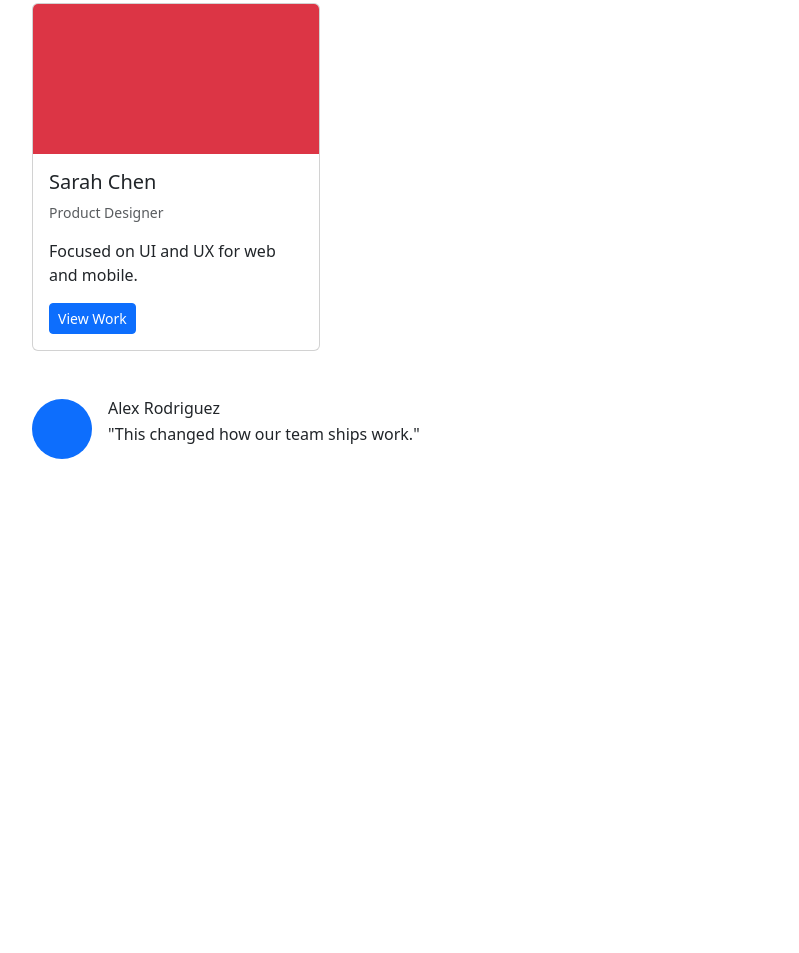
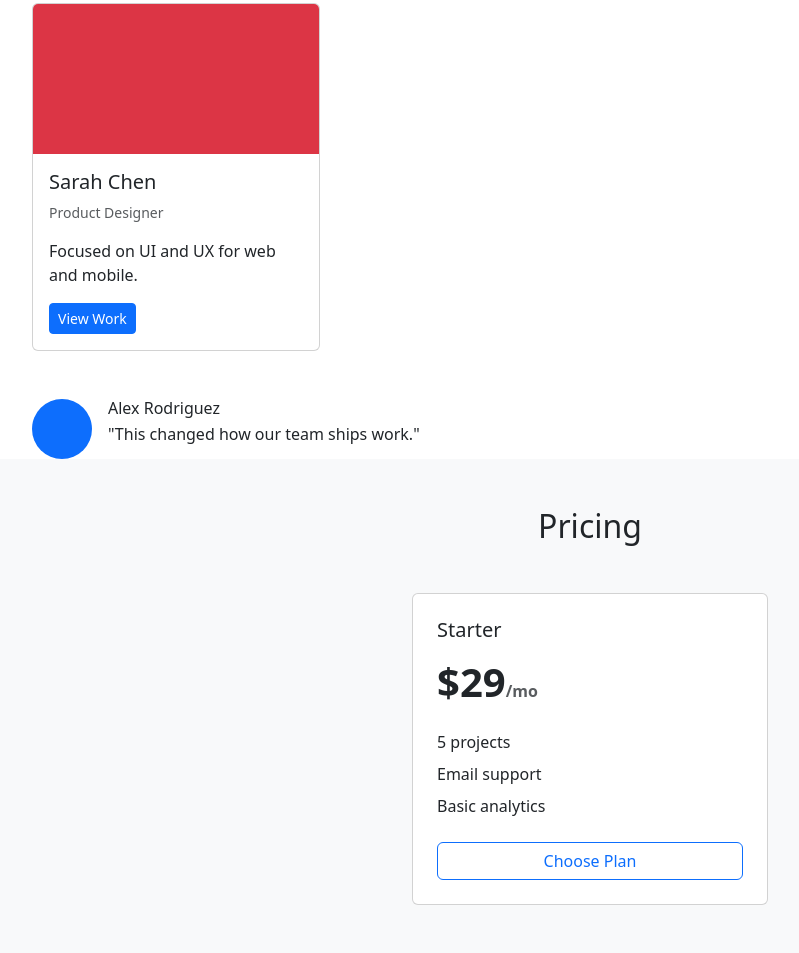
Before and after one commit to Hashcat07/Digital-Nurture, a website: page Upskilling/bootstrap5/index.html in a window 1280 px wide. Shown: the part 3134-4087 px from the top of the page, without its empty margins (50-849 px from the left). Before the commit the page ends 3593 px from the top, so only its background shows below. Drawn offline with nearby package versions, Linux system fonts and the light colour scheme.

Commit message:
feat: use spacing utilities

```diff
--- a/Upskilling/bootstrap5/index.html
+++ b/Upskilling/bootstrap5/index.html
@@ -315,6 +315,27 @@
         </div>
       </div>
     </section>
+    <section class="py-5 bg-light">
+      <div class="container">
+        <h2 class="text-center mb-5">Pricing</h2>
+        <div class="row g-4 justify-content-center">
+          <div class="col-md-4">
+            <div class="card p-4">
+              <h5 class="mb-3">Starter</h5>
+              <p class="display-6 fw-bold mb-4">
+                $29<span class="fs-6 text-muted">/mo</span>
+              </p>
+              <ul class="list-unstyled mb-4">
+                <li class="mb-2">5 projects</li>
+                <li class="mb-2">Email support</li>
+                <li>Basic analytics</li>
+              </ul>
+              <button class="btn btn-outline-primary w-100">Choose Plan</button>
+            </div>
+          </div>
+        </div>
+      </div>
+    </section>
     <script src="https://cdn.jsdelivr.net/npm/bootstrap@5.3.0/dist/js/bootstrap.bundle.min.js"></script>
   </body>
 </html>
```
